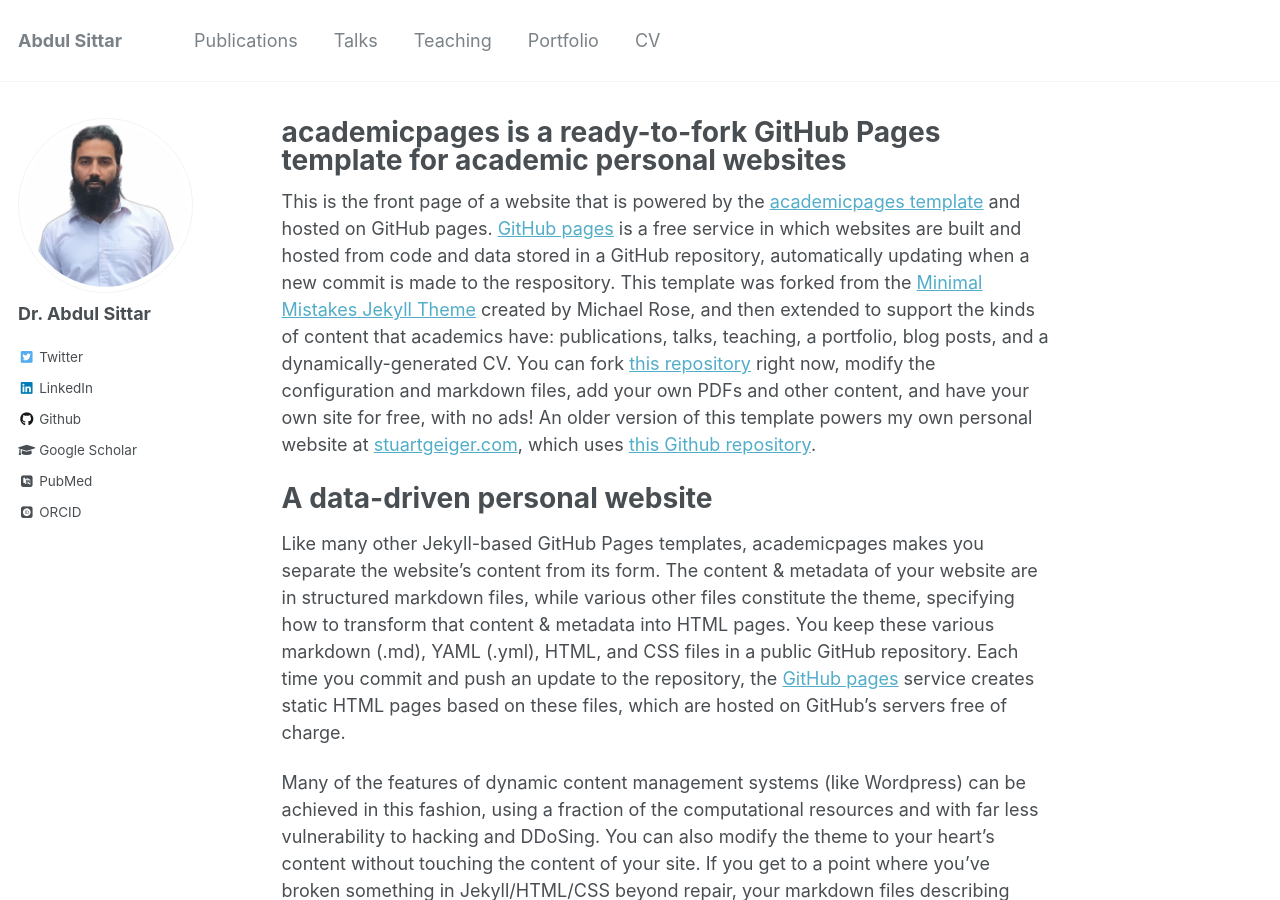
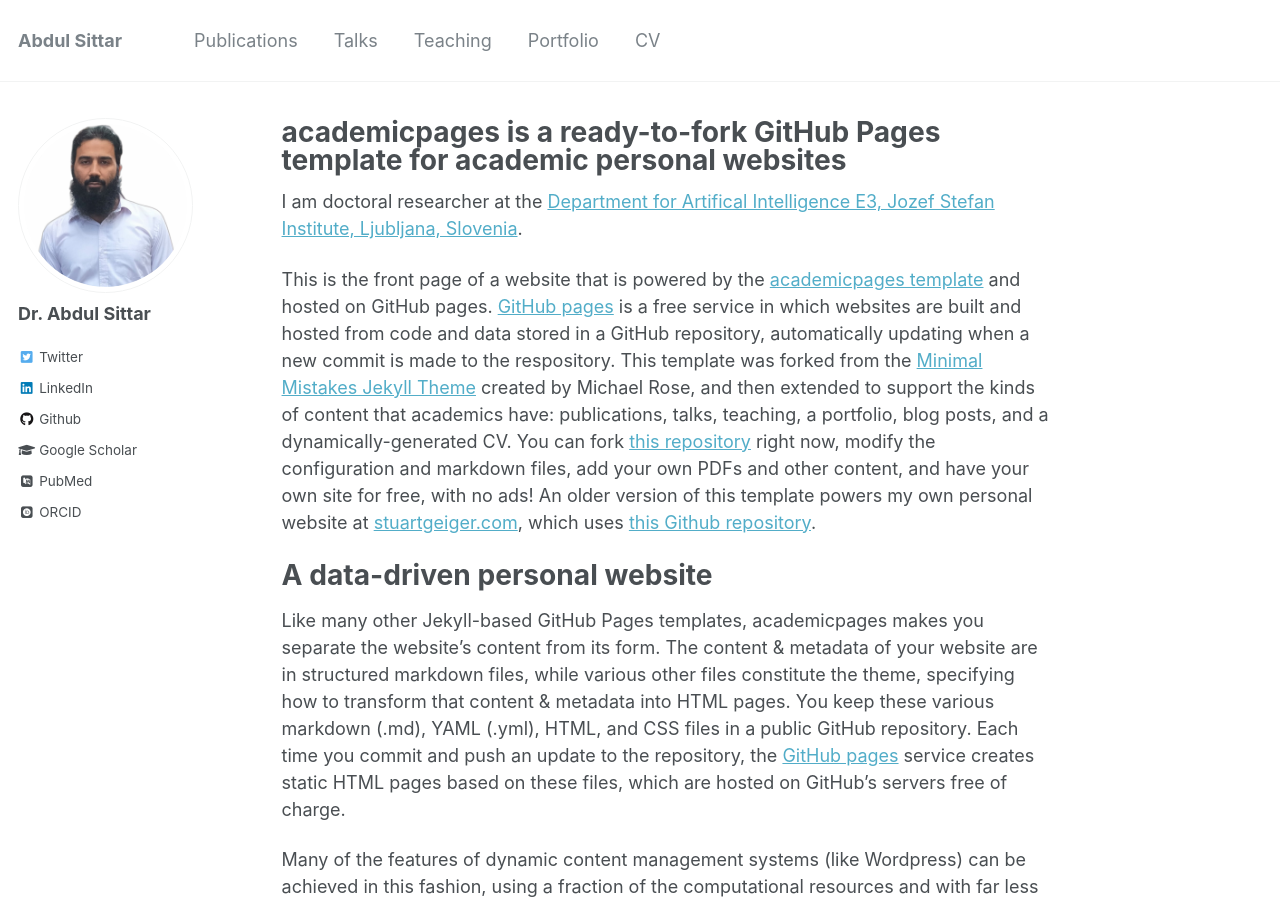
Before and after one commit to abdulsittar/abdulsittar.github.io, a Jekyll site: the page built from _pages/about.md, in a window 1280 px wide and 900 px high. Built offline with Jekyll 4.4.1, drawn with Linux system fonts in a browser that asks for light colours; some web fonts are replaced.

Commit message:
changed biography

```diff
--- a/_pages/about.md
+++ b/_pages/about.md
@@ -7,6 +7,8 @@ redirect_from:
   - /about/
   - /about.html
 ---
+
+I am doctoral researcher at the [Department for Artifical Intelligence E3, Jozef Stefan Institute, Ljubljana, Slovenia](https://ailab.ijs.si/).
 
 This is the front page of a website that is powered by the [academicpages template](https://github.com/academicpages/academicpages.github.io) and hosted on GitHub pages. [GitHub pages](https://pages.github.com) is a free service in which websites are built and hosted from code and data stored in a GitHub repository, automatically updating when a new commit is made to the respository. This template was forked from the [Minimal Mistakes Jekyll Theme](https://mmistakes.github.io/minimal-mistakes/) created by Michael Rose, and then extended to support the kinds of content that academics have: publications, talks, teaching, a portfolio, blog posts, and a dynamically-generated CV. You can fork [this repository](https://github.com/academicpages/academicpages.github.io) right now, modify the configuration and markdown files, add your own PDFs and other content, and have your own site for free, with no ads! An older version of this template powers my own personal website at [stuartgeiger.com](http://stuartgeiger.com), which uses [this Github repository](https://github.com/staeiou/staeiou.github.io).
 
```
